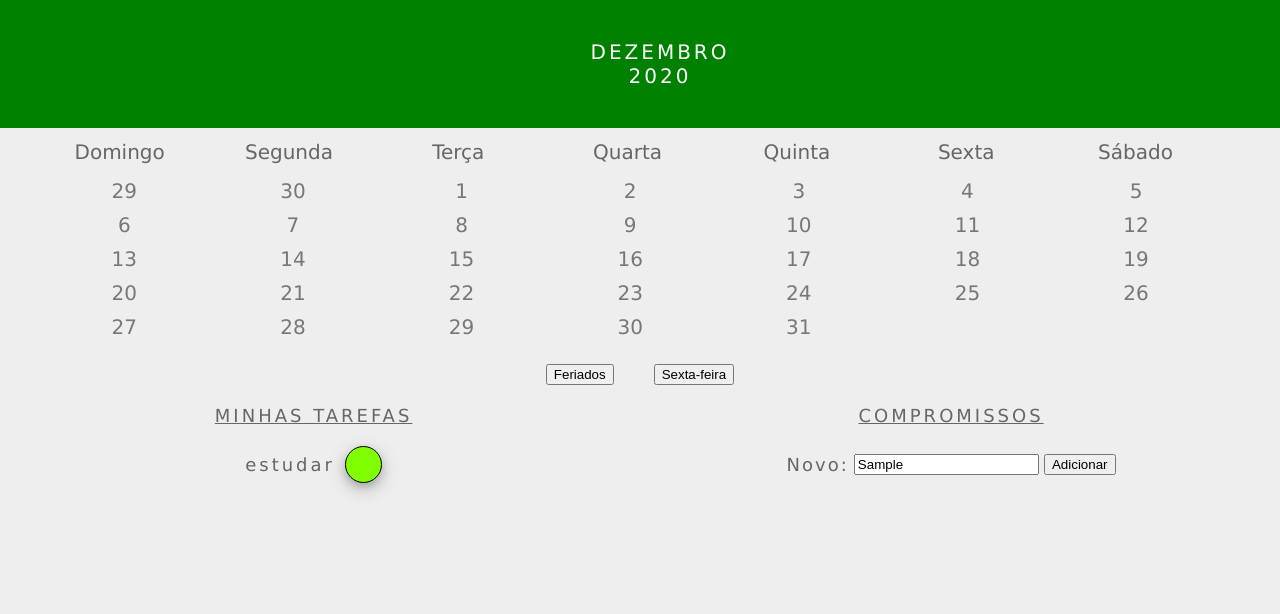
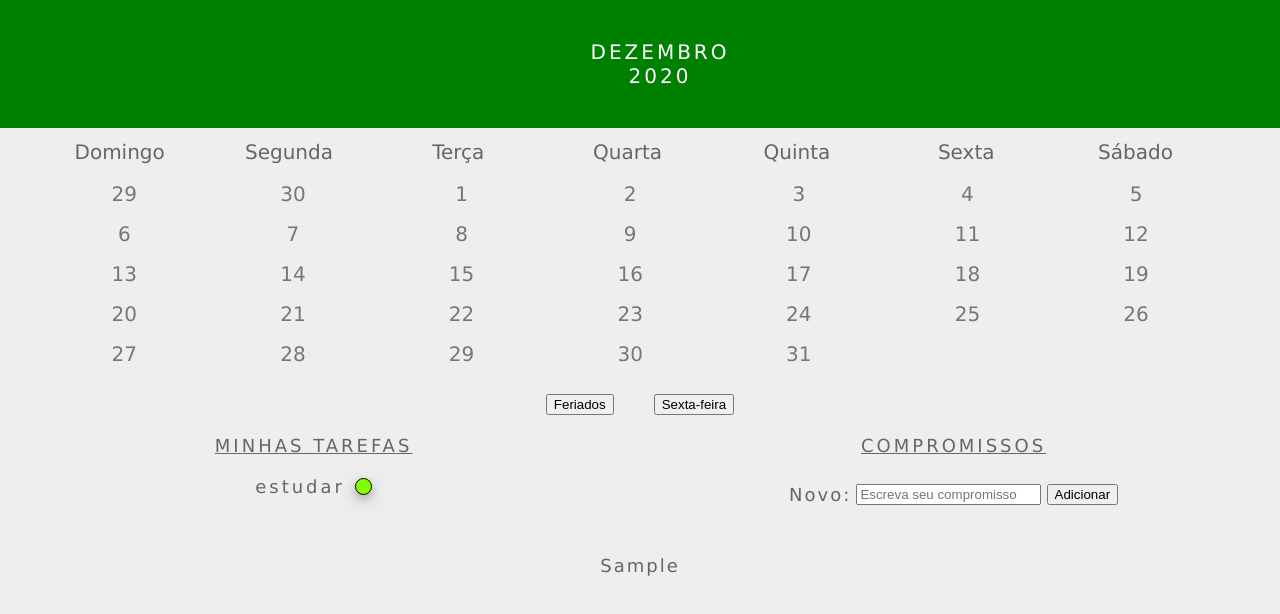
Before and after one commit to renatapnunes/trybe-exercises, a plain HTML site: page bloco_5/day_3/index.html in a window 1280 px wide. Both pictures are taken after typing "Sample" into the empty fields and a click on the button "Adicionar". Drawn offline with Linux system fonts and the light colour scheme.

Commit message:
Exercicio bonus concluido

```diff
--- a/bloco_5/day_3/script.js
+++ b/bloco_5/day_3/script.js
@@ -120,7 +120,7 @@ function createDaysOfTheWeek() {
 
     for (let i = 0; i < arrayDays.length; i += 1) {
         arrayDays[i].addEventListener('mouseover', function (eventOrigin) {
-            eventOrigin.target.style.fontSize = '25px';
+            eventOrigin.target.style.fontSize = '28px';
         });
 
         arrayDays[i].addEventListener('mouseleave', function (eventOrigin) {
@@ -176,15 +176,56 @@ function createDaysOfTheWeek() {
         });
     }
 
-      /* Exercicio 10
+  /* Exercicio 10
 
   Implemente uma função que adiciona um evento que ao clicar em um dia do mês no calendário, atribua a este dia a cor da legenda da sua tarefa selecionada.
     - Ao clicar novamente no dia com a cor da legenda, a sua cor deverá voltar à configuração inicial rgb(119,119,119) .*/
 
+    let selectedDay = false;
+
     for (let i = 0; i < arrayDays.length; i += 1) {
         arrayDays[i].addEventListener('click', function (eventOrigin) {
             let selectedTaskColor = document.querySelector('.selected');
+            selectedDay = !selectedDay;
 
-            eventOrigin.target.style.backgroundColor = selectedTaskColor.style.backgroundColor;
+            if (selectedDay) {
+                eventOrigin.target.style.backgroundColor = selectedTaskColor.style.backgroundColor;
+            } else {
+                eventOrigin.target.style.backgroundColor = 'rgb(238,238,238)';
+            }
         });
     }
+
+  /* BONUS
+
+  Vamos adicionar compromissos ao seu calendário? Implemente uma função que, ao digitar um compromisso na caixa de texto "COMPROMISSOS", adiciona o item à lista "MEUS COMPROMISSOS" ao clicar no botão "ADICIONAR".
+    - Se nenhum caractere for inserido no campo input , a função deve retornar um alert com uma mensagem de erro ao clicar em "ADICIONAR".
+    - Ao pressionar a tecla "enter" o evento também deverá ser disparado.
+    - Dica -> Propriedade: keyCode */
+
+    id="task-input"
+    id="btn-add"
+
+    let buttonAdd = document.querySelector('#btn-add');
+    let inputBox = document.querySelector('#task-input');
+
+    buttonAdd.addEventListener('click', add);
+
+    inputBox.addEventListener('keyup', function (eventOrigin) {
+        if (eventOrigin.keyCode === 13) { // 13 eh o codigo da tecla Enter
+            add();
+        }
+    });
+
+    function add() {
+        let itemList = document.createElement('li');
+        let stringInput = document.querySelector('#task-input').value;
+
+        if (stringInput !== '') {
+            itemList.innerHTML = stringInput;
+            document.querySelector('.task-list').appendChild(itemList);
+            inputBox.value = ''; // limpa a caixa de input
+        } else {
+            alert('Insira um compromisso válido!');
+        }
+    }
--- a/bloco_5/day_3/style.css
+++ b/bloco_5/day_3/style.css
@@ -35,6 +35,7 @@
     text-align: center;
     vertical-align: middle;
     width: 13.6%;
+    line-height: 30px;
   }
 
   .input-container {
@@ -82,15 +83,15 @@
     border-radius: 100%;
     box-shadow: 0 4px 8px 0 rgba(0, 0, 0, 0.2), 0 6px 20px 0 rgba(0, 0, 0, 0.19);
     display: inline-block;
-    height: 35px;
+    height: 15px;
     margin-left: 10px;
     vertical-align: middle;
-    width: 35px;
+    width: 15px;
   }
 
   .my-tasks div:hover {
-    height: 45px;
-    width: 45px;
+    height: 18px;
+    width: 18px;
   }
 
   .my-tasks span {
```
